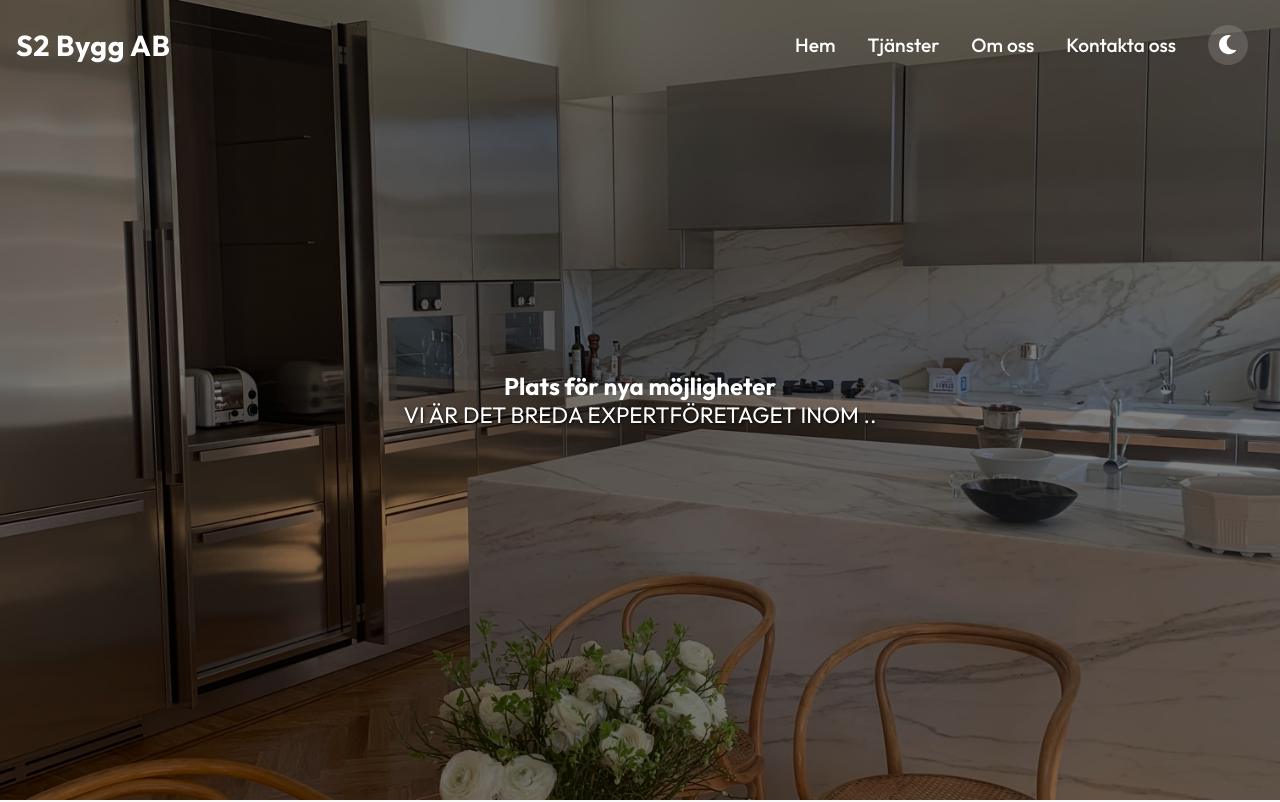
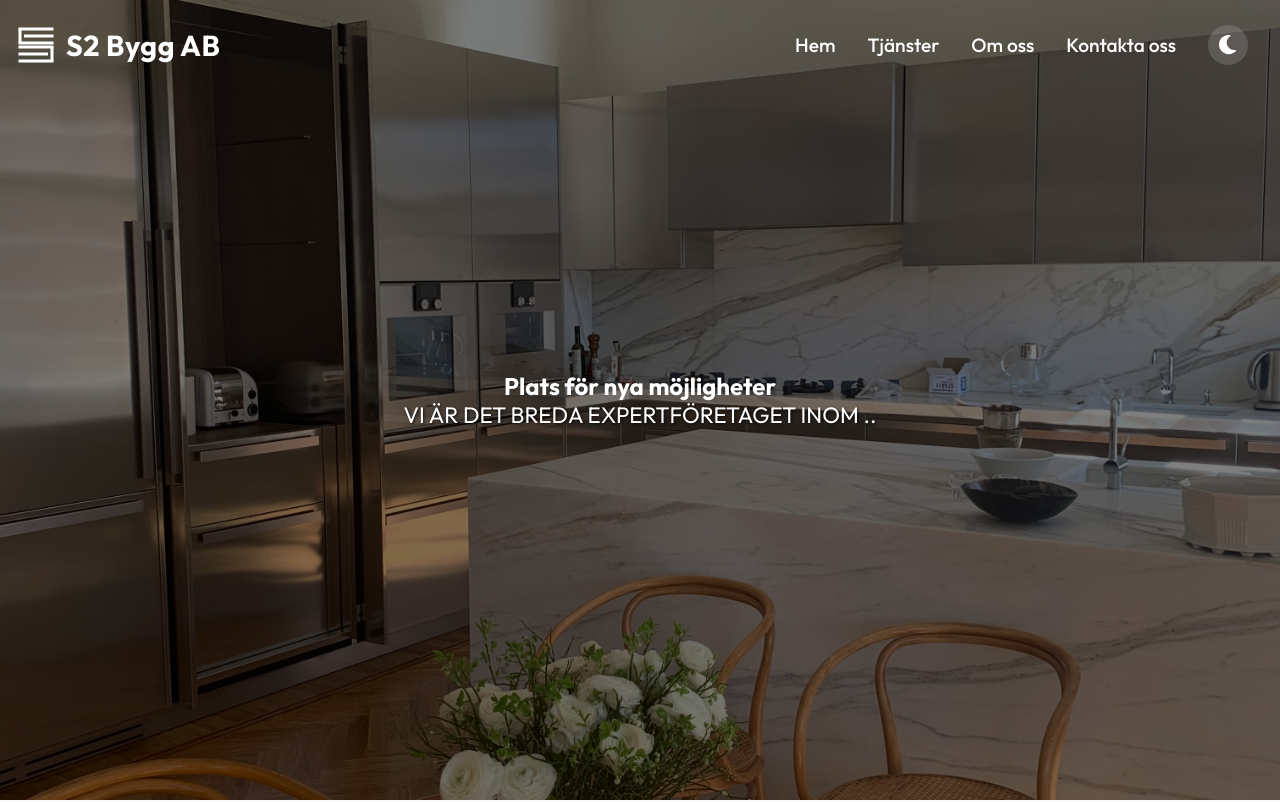
Before and after one commit to Radovan7/S2-Bygg, a React (Create React App) app: page / in a window 1280 px wide. Shown: the top 802 px of the page. Built offline with nearby package versions, Linux system fonts and the light colour scheme; a web font is replaced by a local one.

Commit message:
Add logo

```diff
--- a/eslint.config.mjs
+++ b/eslint.config.mjs
@@ -3,7 +3,6 @@ import pluginJs from "@eslint/js";
 import pluginReact from "eslint-plugin-react";
 
 
-/** @type {import('eslint').Linter.Config[]} */
 export default [
   {files: ["**/*.{js,mjs,cjs,jsx}"]},
   {languageOptions: { globals: {...globals.browser, ...globals.node} }},
--- /dev/null
+++ b/src/components/Logo.js
@@ -0,0 +1,25 @@
+import React from 'react';
+
+const Logo = ({ color = "white", className = "" }) => {
+  return (
+    <svg
+      viewBox="0 0 200 200"
+      className={className}
+      style={{ width: 'auto', height: '40px' }}
+      aria-label="Logo"
+    >
+      <g stroke={color} strokeWidth="15" fill="none">
+        <path d="M12.5,20 L187.5,20" />
+        <path d="M20,20 L20,90" />
+        <path d="M40,55 L187.5,55" />
+        <path d="M12.5,90 L187.5,90" />
+        <path d="M12.5,110 L187.5,110" />
+        <path d="M180,110 L180,180" />
+        <path d="M12.5,145 L160,145" />
+        <path d="M12.5,180 L187.5,180" />
+      </g>
+    </svg>
+  );
+};
+
+export default Logo;
--- a/src/components/Navbar.js
+++ b/src/components/Navbar.js
@@ -2,6 +2,7 @@ import "./NavbarStyles.css";
 import React, { useState, useEffect } from 'react';
 import { Link } from 'react-router-dom';
 import { FaBars, FaTimes, FaMoon, FaSun } from "react-icons/fa";
+import Logo from './Logo';
 
 const Navbar = () => {
     const [click, setClick] = useState(false);
@@ -33,7 +34,8 @@ const Navbar = () => {
 
     return (
         <div className={color ? "header header-bg" : "header"}>
-            <Link to="/">
+            <Link to="/" className="logo-container">
+                <Logo color="white" className="logo" />
                 <h1>S2 Bygg AB</h1>
             </Link>
             <div className="nav-right">
--- a/src/components/NavbarStyles.css
+++ b/src/components/NavbarStyles.css
@@ -60,6 +60,21 @@ body {
 .header-bg {
   background-color: var(--header-bg);
   transition: 0.5s;
+}
+
+.logo-container {
+  display: flex;
+  align-items: center;
+  gap: 10px;
+  text-decoration: none;
+}
+
+.logo {
+  transition: all 0.3s ease;
+}
+
+.header a:hover .logo {
+  filter: drop-shadow(0 0 2px var(--accent-color));
 }
 
 .header h1 {
@@ -246,4 +261,8 @@ body {
   .header h1 {
     font-size: 1.5rem;
   }
+
+  .logo {
+    height: 30px;
+  }
 }
--- a/src/components/WorkCard.js
+++ b/src/components/WorkCard.js
@@ -14,7 +14,7 @@ const WorkCard = (props) => {
       />
       <h2 className="project-title">{props.title}</h2>
       <div className="pro-details">
-        <p style={{ textShadow: "0 0 5px rgba(0, 0, 0, 0.7)" }}>{props.text}</p>
+        <p>{props.text}</p>
         <div className="pro-btns">
           <NavLink to={`/tjanster/${props.id}`} className="btn">
             Se mer
--- a/src/components/WorkCardData.js
+++ b/src/components/WorkCardData.js
@@ -31,7 +31,7 @@ const WorkCardData = [
     alt: "Badrumsrenovering av S2 Bygg AB",
     loading: "lazy",
     id: "badrum",
-    detailImages: [pro1, bath1, bath2, bath3, bath4, bath5, bath6], // Dodatne slike
+    detailImages: [pro1, bath1, bath2, bath3, bath4, bath5, bath6],
   },
   {
     imgsrc: pro2,
--- a/src/index.css
+++ b/src/index.css
@@ -1,6 +1,5 @@
 @import url("https://fonts.googleapis.com/css2?family=Outfit:wght@100..900&display=swap");
 
-/* Rešenje za CORS probleme sa fontovima */
 @font-face {
   font-family: "Outfit";
   font-style: normal;
--- a/src/routes/Project.js
+++ b/src/routes/Project.js
@@ -3,7 +3,6 @@ import React from "react";
 import Navbar from "../components/Navbar";
 import Footer from "../components/Footer";
 import HeroImg2 from "../components/HeroImg2";
-import PricingCard from "../components/PricingCard";
 import Work from "../components/Work";
 
 const Project = () => {
@@ -19,7 +18,6 @@ const Project = () => {
     }
     />
     <Work />
-    {/* <PricingCard /> */}
     <Footer />
   </div>;
 };
```
